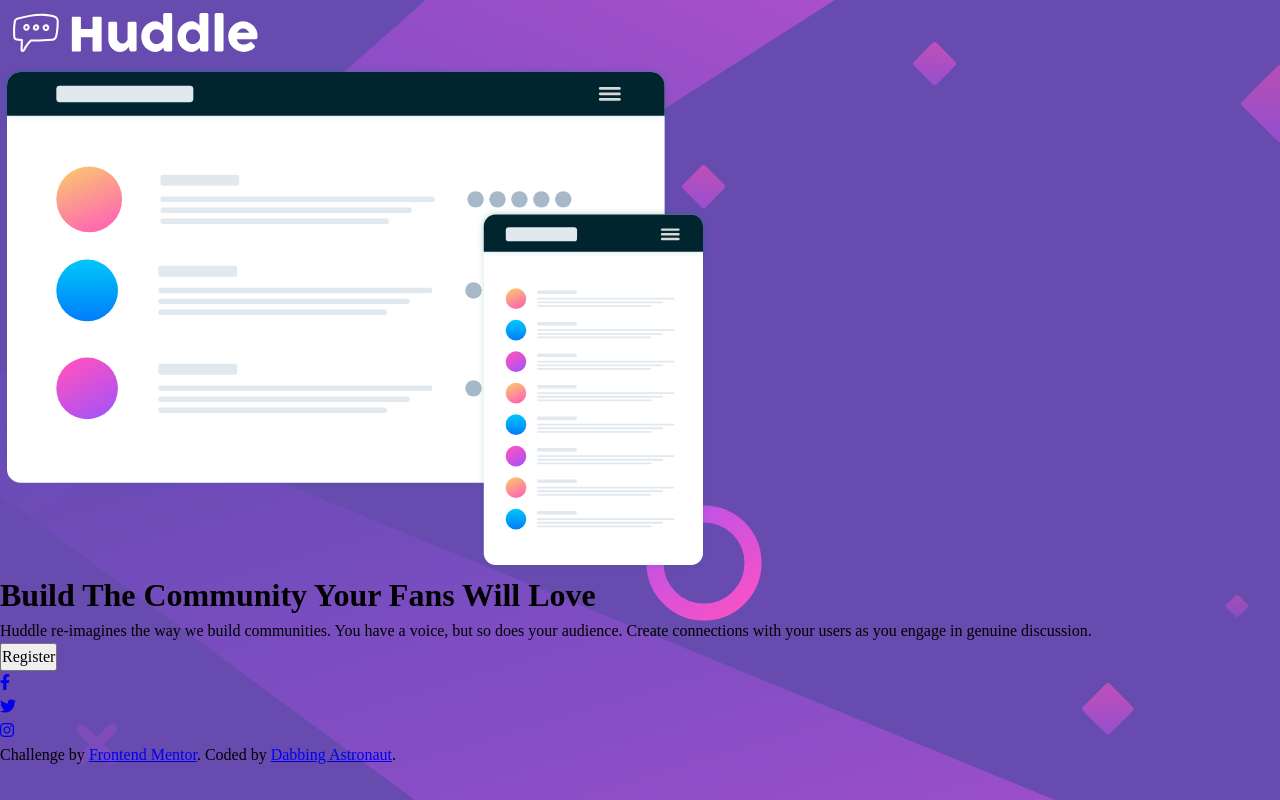
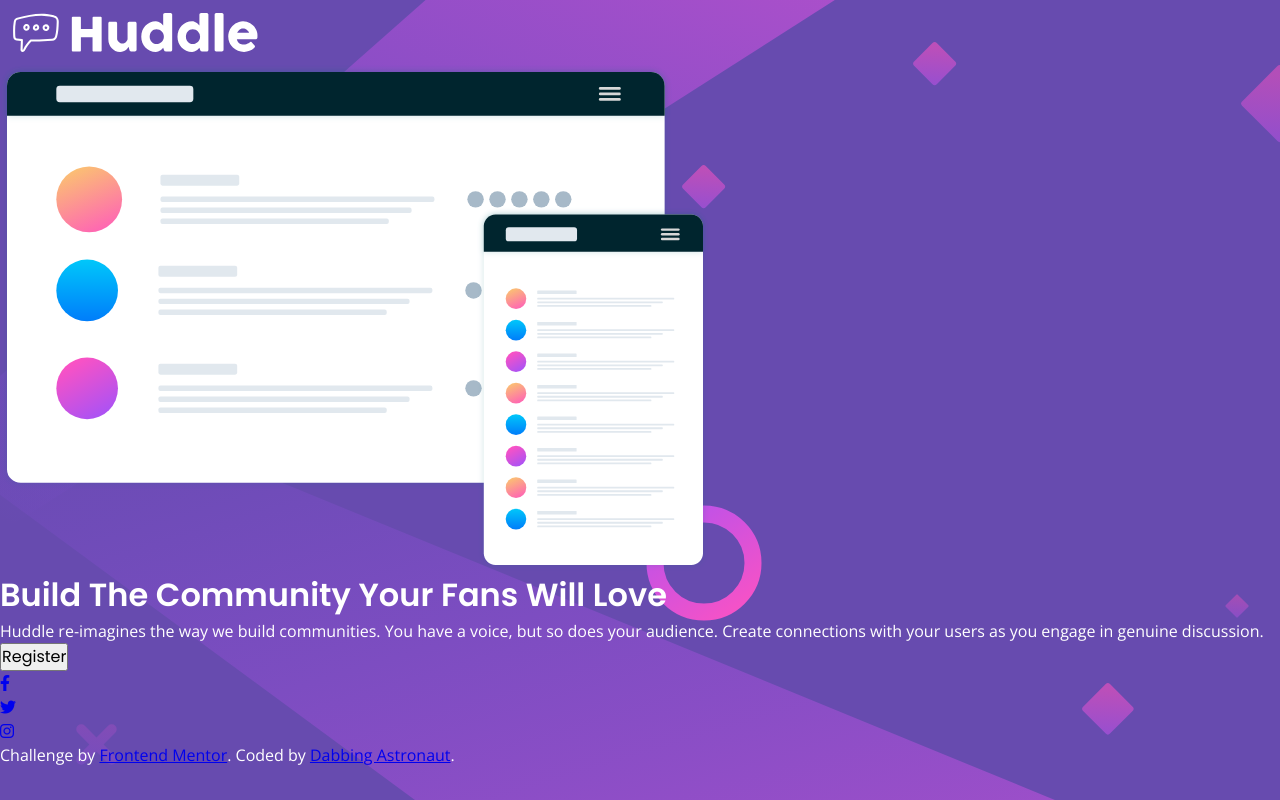
Before and after one commit to ishauntt/huddle-landing-page-with-single-introductory-section, a plain HTML site: page index.html in a window 1280 px wide. Drawn offline with nearby package versions, Linux system fonts and the light colour scheme.

Commit message:
add text-color and font-family on elements

```diff
--- a/style.css
+++ b/style.css
@@ -41,6 +41,13 @@ ul {
 
 body {
   background: var(--clr-violet) url('./images/bg-mobile.svg') no-repeat;
+  color: hsl(0, 0%, 100%);
+  font-family: var(--ff-open-sans);
+}
+
+h1,
+button {
+  font-family: var(--ff-poppins);
 }
 
 @media screen and (min-width: 375px) {
```
